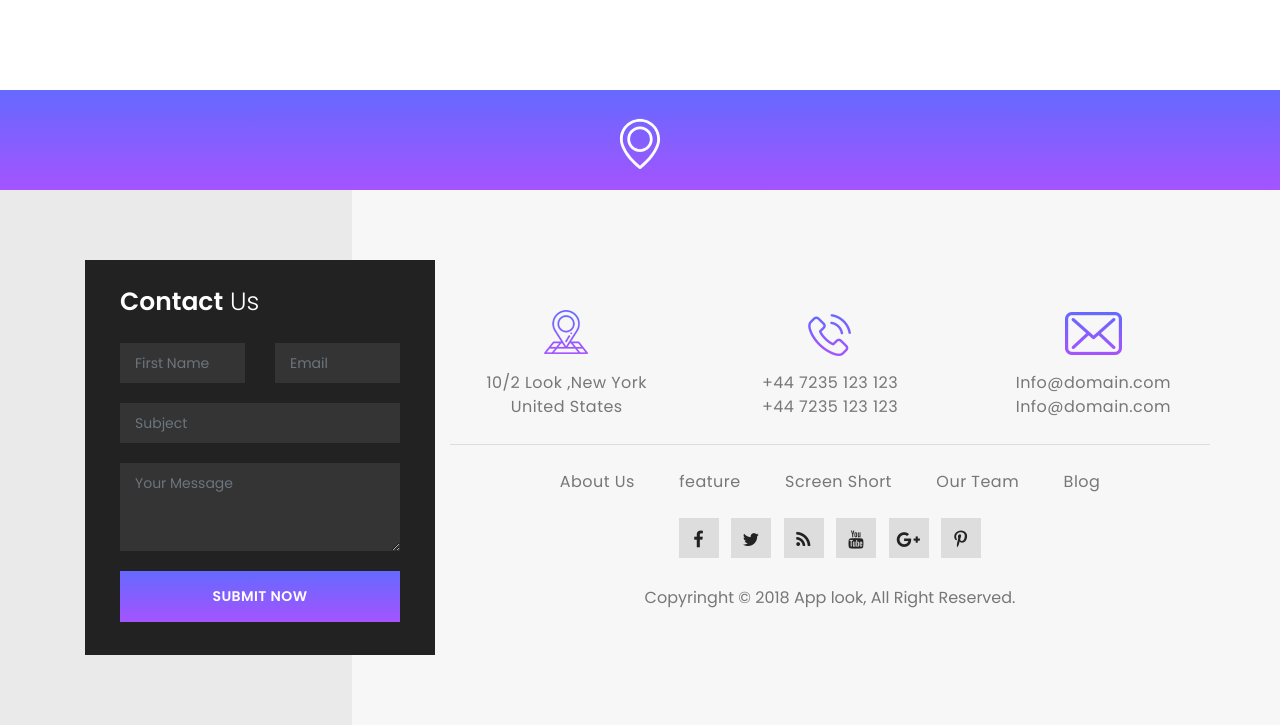
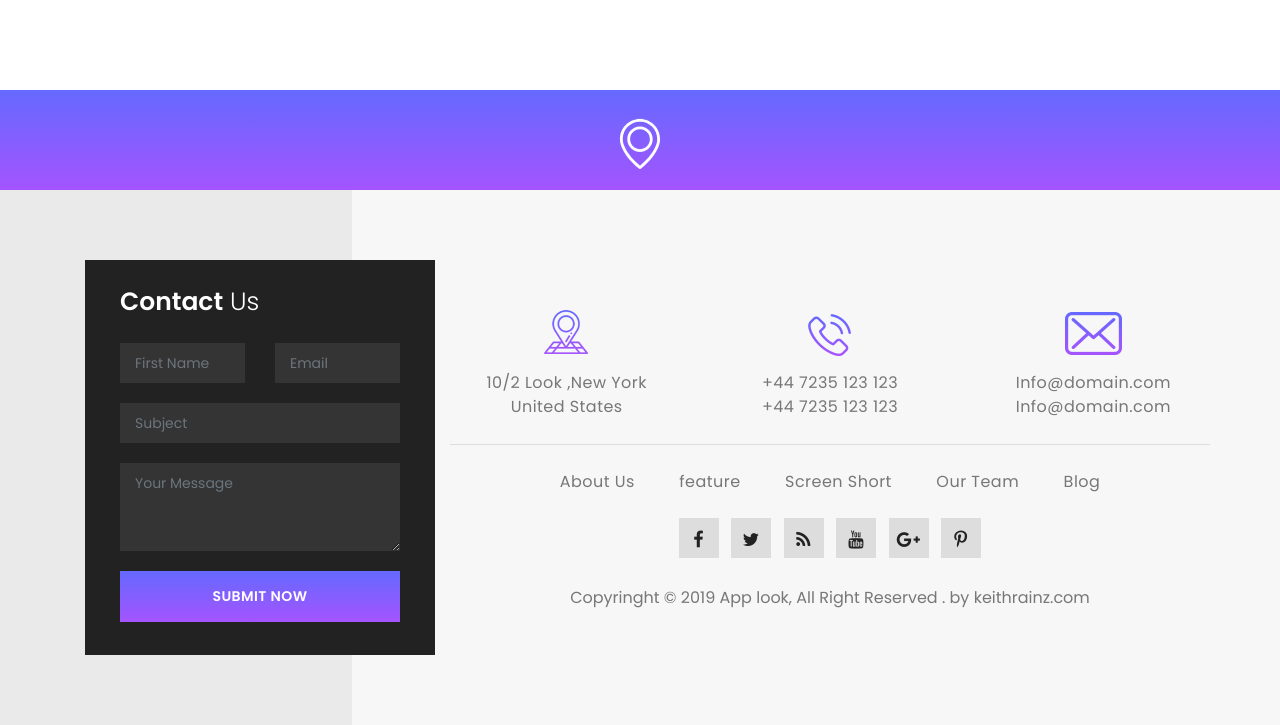
Before and after one commit to keithcryptolord/appland, a plain HTML site: page index.html in a window 1280 px wide. Shown: the part 4051-4776 px from the top of the page. Drawn offline with Linux system fonts and the light colour scheme.

Commit message:
Update index.html

```diff
--- a/index.html
+++ b/index.html
@@ -5,7 +5,7 @@
 	<meta name="applending" content="applending web page">
 	<meta name="viewport" content="width=device-width, initial-scale=1, maximum-scale=1">
 	<meta http-equiv="X-UA-Compatible" content="IE=edge"/>
-	<title>applending</title>
+	<title>applanding by keith</title>
 	<link href="https://fonts.googleapis.com/css?family=Poppins:100,200,300,400,400i,500,600,700" rel="stylesheet">
 	<link rel="stylesheet" type="text/css" href="assets/css/bootstrap.min.css">
 	<link rel="stylesheet" type="text/css" href="assets/css/font-awesome.min.css">
@@ -653,7 +653,7 @@
 														</ul>
 													</div>
 													<div class="copyright">
-														<a href="#">Copyringht © 2018 App look, All Right Reserved.</a>
+														<a href="keithrainz.com">Copyringht © 2019 App look, All Right Reserved . by keithrainz.com</a>
 													</div>
 												</div>
 											</div>
```
